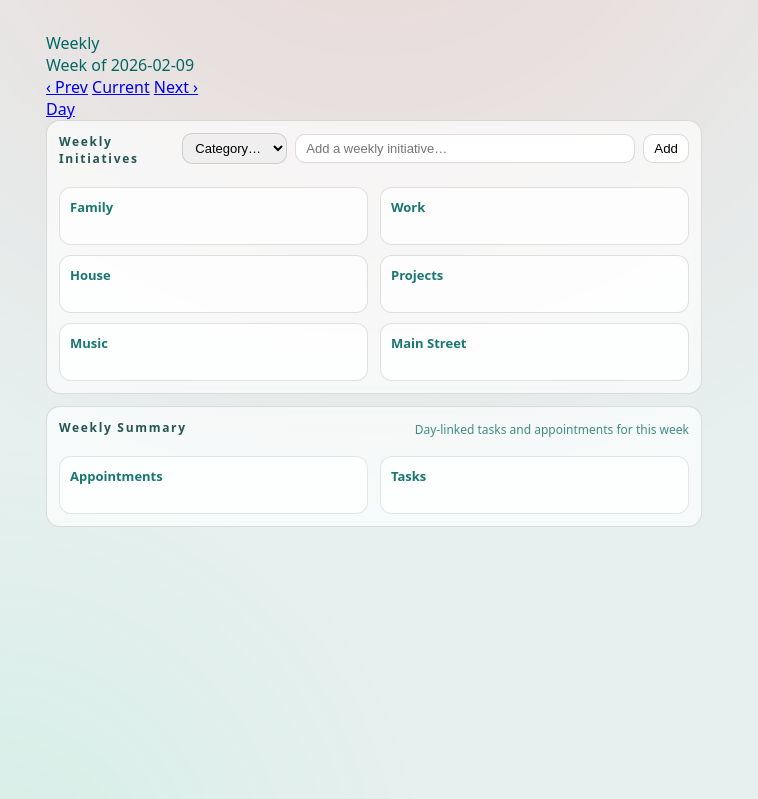
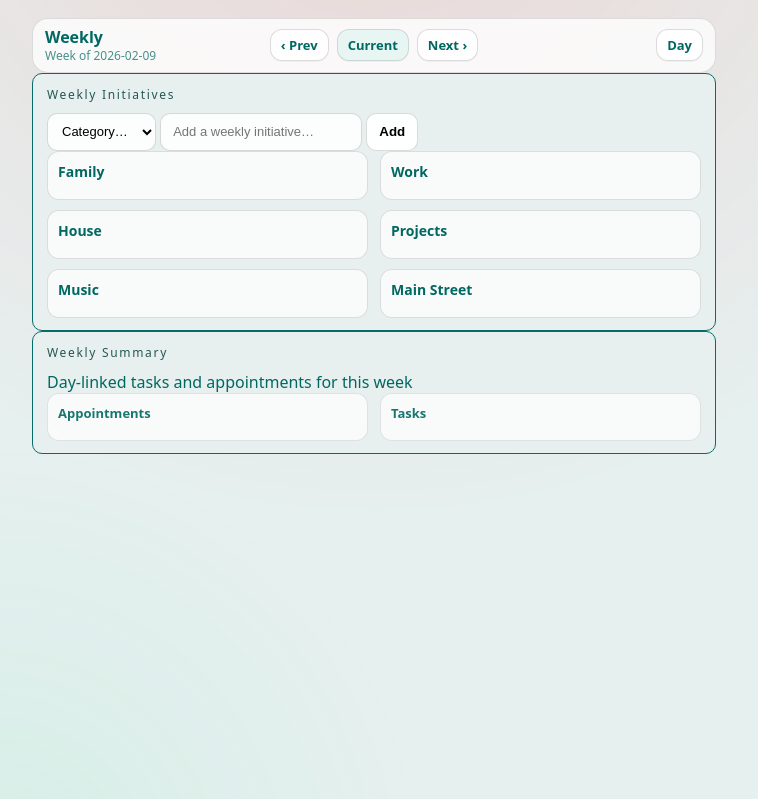
Before and after one commit to andyleer/miniFranklin, a Flask app: page /week/current in a window 1280 px wide. Shown: the top 799 px of the page, without its empty margins (266-1024 px from the left). Run offline with Flask 3, Linux system fonts and the light colour scheme; data comes from the database, SQL or seed files in the repository; data that the repository does not hold is empty.

Commit message:
Refactor CSS styles for improved organization

```diff
--- a/app/static/style.css
+++ b/app/static/style.css
@@ -6,6 +6,8 @@
   --line: rgb(5 108 104);
   --accent: #006c66;
   --ok: #3d6652;
+  --white: rgba(255,255,255,0.92);
+  --glass: rgba(231,240,239,0.88);
 }
 
 *{ box-sizing:border-box; }
@@ -406,317 +429,125 @@ body{
   text-decoration:none;
   border-bottom: 1px dotted rgba(234,238,247,.35);
 }
-
 .dot{ opacity:.6; }
 .muted{ color: var(--muted); font-size: 13px; }
+.muted.small{ font-size:12px; opacity:0.65; }
 
+/* ===================================================================
+   WEEKLY VIEW (clean + organized, no collisions with day view styles)
+   =================================================================== */
 
-/* --------------------------
-   WEEKLY VIEW
--------------------------- */
+/* Weekly page wrapper (optional, use in week.html if you have it) */
+.wk-wrap{
+  max-width: 720px;
+  margin: 0 auto;
+  padding: 18px;
+}
 
-.capture-row {
+/* ─────────────────────────────
+   WEEK HEADER (your new organized header)
+───────────────────────────── */
+
+.wk-head{
+  position: sticky;
+  top: 10px;
+  z-index: 50;
+
+  display: grid;
+  grid-template-columns: 1fr auto 1fr;
+  align-items: center;
+  gap: 10px;
+
+  padding: 10px 12px;
+  border: 1px solid rgba(0,0,0,.12);
+  border-radius: 16px;
+  background: rgba(255,255,255,.78);
+  backdrop-filter: blur(10px);
+}
+
+.wk-head-left{
   display: flex;
-  gap: 10px;
+  flex-direction: column;
+  gap: 2px;
+  min-width: 0;
+}
+
+.wk-head-title{
+  font-size: 16px;
+  font-weight: 800;
+  line-height: 1.1;
+}
+
+.wk-head-sub{
+  font-size: 12px;
+  opacity: .72;
+  line-height: 1.1;
+}
+
+.wk-head-nav{
+  display: flex;
+  gap: 8px;
+  justify-content: center;
   align-items: center;
 }
 
-.select {
-  height: 40px;
-  border-radius: 10px;
-  padding: 0 10px;
-  border: 1px solid rgba(0,0,0,0.14);
-  background: rgba(255,255,255,0.75);
-  font-size: 14px;
+.wk-head-right{
+  display: flex;
+  justify-content: flex-end;
 }
 
-.weekly-grid {
-  display: grid;
-  grid-template-columns: 1fr 1fr;
-  gap: 18px;
+.wk-chip{
+  display: inline-flex;
+  align-items: center;
+  justify-content: center;
+
+  height: 32px;
+  padding: 0 10px;
+
+  border: 1px solid rgba(0,0,0,.14);
+  border-radius: 12px;
+  background: rgba(255,255,255,.88);
+
+  text-decoration: none;
+  font-size: 13px;
+  font-weight: 650;
+  color: inherit;
+
+  box-shadow: 0 1px 0 rgba(0,0,0,.04);
 }
 
-.weekly-card .task {
-  display: flex;
-  align-items: center;
-  gap: 10px;
+.wk-chip:active{ transform: translateY(1px); }
+
+.wk-chip-primary{
+  background: rgba(230,245,243,.95);
+  border-color: rgba(0,0,0,.12);
 }
 
-.task-actions {
-  margin-left: auto;
-  display: flex;
-  gap: 6px;
-  align-items: center;
+/* Mobile header collapses gracefully */
+@media (max-width: 520px){
+  .wk-head{
+    grid-template-columns: 1fr;
+    gap: 8px;
+  }
+  .wk-head-nav{ justify-content: space-between; }
+  .wk-head-right{ justify-content: flex-end; }
 }
 
-.icon-btn {
-  width: 28px;
-  height: 28px;
-  border-radius: 10px;
-  border: 1px solid rgba(0,0,0,0.14);
-  background: rgba(255,255,255,0.7);
-  cursor: pointer;
-  font-size: 16px;
-  line-height: 1;
-}
+/* ─────────────────────────────
+   WEEK SECTION CARDS
+   (we use wk-* classes to avoid fighting .card)
+───────────────────────────── */
 
-.icon-btn:hover {
-  background: rgba(255,255,255,0.95);
-}
-
-.icon-btn.danger {
-  color: #a33;
-}
-
-.task {
-  display: flex;
-  align-items: center;
-  gap: 10px;
-}
-
-.task-text {
-  flex: 1;
-}
-
-.task-actions {
-  display: flex;
-  justify-content: flex-end;
-  min-width: 34px;
-}
-
-.task-push {
-  border: 0;
-  background: transparent;
-  cursor: pointer;
-  font-size: 14px;
-  line-height: 1;
-  opacity: 0.65;
-}
-
-.task-push:hover {
-  opacity: 1;
-}
-
-/* Week capture row: dropdown + input aligned */
-.capture-row {
-  display: flex;
-  gap: 10px;
-  align-items: center;
-}
-
-.capture-select {
-  height: 38px;
-  padding: 0 10px;
-  border-radius: 10px;
-  border: 1px solid rgba(0,0,0,0.15);
-  background: rgba(255,255,255,0.8);
-  font-size: 13px;
-}
-
-/* Weekly initiatives grid */
-.week-goals-grid {
-  display: grid;
-  grid-template-columns: repeat(3, 1fr);
-  gap: 14px;
-}
-
-.goal-col {
-  border: 1px solid rgba(0,0,0,0.08);
-  border-radius: 14px;
-  padding: 12px;
-  background: rgba(255,255,255,0.55);
-}
-
-.goal-col-title {
-  font-weight: 700;
-  font-size: 13px;
-  letter-spacing: 0.06em;
-  text-transform: uppercase;
-  margin-bottom: 8px;
-  opacity: 0.85;
-}
-
-/* Task action buttons to the far right */
-.task {
-  display: flex;
-  align-items: center;
-  gap: 10px;
-}
-
-.task-text {
-  flex: 1;
-}
-
-.task-actions {
-  display: flex;
-  gap: 8px;
-  justify-content: flex-end;
-  align-items: center;
-  min-width: 58px;
-}
-
-.task-push {
-  border: 0;
-  background: transparent;
-  cursor: pointer;
-  font-size: 14px;
-  line-height: 1;
-  opacity: 0.65;
-}
-
-.task-push:hover {
-  opacity: 1;
-}
-
-/* Weekly page layout: stacked sections */
-.weekpage{
-  display:flex;
-  flex-direction:column;
-  gap:14px;
-}
-
-/* Initiatives capture row */
-.week-capture{
-  display:flex;
-  gap:10px;
-  align-items:center;
-  margin-top:10px;
-  margin-bottom:10px;
-}
-
-.week-capture .select{
-  height:38px;
-  padding:0 10px;
-  border-radius:10px;
-}
-
-/* Exactly two columns for initiatives */
-.goal-grid{
-  display:grid;
-  grid-template-columns: 1fr 1fr;
-  gap:14px;
-}
-
-.goal-col{
-  display:flex;
-  flex-direction:column;
-  gap:12px;
-}
-
-.goal-group-title{
-  font-weight:700;
-  opacity:0.9;
-  margin-bottom:6px;
-}
-
-.goal-list{
-  list-style:none;
-  padding:0;
-  margin:0;
-  display:flex;
-  flex-direction:column;
-  gap:8px;
-}
-
-.goal-item{
-  display:flex;
-  align-items:center;
-  justify-content:space-between;
-  gap:10px;
-  padding:8px 10px;
-  border-radius:12px;
-  border:1px solid rgba(255,255,255,0.08);
-  background: rgba(255,255,255,0.03);
-}
-
-.goal-text{
-  flex:1;
-  min-width:0;
-  font-size: 13px;
-  line-height: 1.2;
-}
-
-/* Right-justified action buttons */
-.goal-actions{
-  display:flex;
-  gap:6px;
-  align-items:center;
-  justify-content:flex-end;
-}
-
-.mini-btn{
-  width:28px;
-  height:28px;
-  border-radius:10px;
-  border:1px solid rgba(255,255,255,0.12);
-  background: rgba(255,255,255,0.04);
-  cursor:pointer;
-  font-size:16px;
-  line-height:1;
-}
-
-.mini-btn.danger{
-  opacity:0.9;
-}
-
-/* Small muted helper */
-.muted.small{
-  font-size:12px;
-  opacity:0.65;
-}
-
-
-
-/* Responsive-ish: if it gets tight */
-@media (max-width: 900px) {
-  .week-goals-grid {
-    grid-template-columns: repeat(2, 1fr);
-  }
-}
-
-
-/* ─────────────────────────────
-   WEEK PAGE LAYOUT
-   ───────────────────────────── */
-
-.wrap {
-  max-width: 1100px;
-  margin: 0 auto;
-  padding: 14px;
-}
-
-.topbar {
-  display: flex;
-  justify-content: space-between;
-  align-items: center;
-  gap: 10px;
-  margin-bottom: 10px;
-}
-
-.navleft, .navright { display: flex; gap: 8px; }
-
-.navbtn {
-  display: inline-block;
-  padding: 6px 10px;
-  border: 1px solid rgba(0,0,0,.12);
-  border-radius: 10px;
-  text-decoration: none;
-  font-size: 13px;
-}
-
-.page-title { margin: 6px 0 12px; }
-.page-title .h1 { font-size: 18px; font-weight: 700; }
-.page-title .h2 { font-size: 13px; opacity: .75; }
-
-.card {
+.wk-card{
+  margin-top: 12px;
   border: 1px solid rgba(0,0,0,.12);
   border-radius: 14px;
   padding: 12px;
-  margin-bottom: 12px;
   background: rgba(255,255,255,.65);
+  backdrop-filter: blur(8px);
 }
 
-.card-hd {
+.wk-card-hd{
   display: flex;
   justify-content: space-between;
   align-items: flex-start;
@@ -724,64 +555,109 @@ body{
   margin-bottom: 10px;
 }
 
-.card-title { font-weight: 700; }
-.card-sub { font-size: 12px; opacity: .75; margin-top: 2px; }
+.wk-card-title{
+  font-weight: 800;
+  font-size: 12px;
+  letter-spacing: .14em;
+  color: var(--muted);
+}
 
-.wk-capture {
-  display: flex;
+.wk-card-sub{
+  font-size: 12px;
+  opacity: .75;
+  margin-top: 2px;
+}
+
+/* ─────────────────────────────
+   WEEK CAPTURE ROW (dropdown + input + add)
+───────────────────────────── */
+
+.week-capture{
+  display: grid;
+  grid-template-columns: 140px 1fr auto;
   gap: 8px;
   align-items: center;
+  width: 100%;
 }
 
-.wk-select {
-  padding: 6px 8px;
+.wk-select{
+  height: 38px;
+  padding: 0 10px;
   border-radius: 10px;
-  border: 1px solid rgba(0,0,0,.14);
+  border: 1px solid rgba(0,0,0,0.15);
+  background: rgba(255,255,255,0.85);
   font-size: 13px;
 }
 
-.wk-input {
-  width: 340px;
-  padding: 6px 10px;
+.wk-input{
+  height: 38px;
+  padding: 0 12px;
   border-radius: 10px;
-  border: 1px solid rgba(0,0,0,.14);
+  border: 1px solid rgba(0,0,0,0.15);
+  background: rgba(255,255,255,0.85);
   font-size: 13px;
+  outline: none;
 }
 
-.wk-add {
-  padding: 6px 10px;
+.wk-input:focus{ border-color: rgba(255,59,59,.45); }
+
+.wk-add{
+  height: 38px;
+  padding: 0 12px;
   border-radius: 10px;
-  border: 1px solid rgba(0,0,0,.14);
-  background: rgba(255,255,255,.9);
+  border: 1px solid rgba(0,0,0,0.14);
+  background: rgba(255,255,255,0.95);
   cursor: pointer;
+  font-weight: 700;
 }
 
-/* Always 2 columns for initiatives */
-.wk-grid-2 {
+@media (max-width: 520px){
+  .week-capture{
+    grid-template-columns: 1fr;
+  }
+  .wk-add{ width: 100%; }
+}
+
+/* ─────────────────────────────
+   WEEKLY INITIATIVES
+   Always EXACTLY 2 columns:
+   LEFT: Family/House/Music
+   RIGHT: Work/Projects/Main Street
+───────────────────────────── */
+
+.wk-grid-2{
   display: grid;
   grid-template-columns: 1fr 1fr;
   gap: 12px;
 }
 
-.wk-col { display: flex; flex-direction: column; gap: 10px; }
+.wk-col{
+  display: flex;
+  flex-direction: column;
+  gap: 10px;
+}
 
-.wk-box {
+.wk-box{
   border: 1px solid rgba(0,0,0,.12);
   border-radius: 12px;
   padding: 10px;
   background: rgba(255,255,255,.75);
 }
 
-.wk-box-hd {
-  font-weight: 700;
-  font-size: 13px;
+.wk-box-hd{
+  font-weight: 800;
+  font-size: 14px;
   margin-bottom: 8px;
-  opacity: .9;
+  color: var(--ink);
 }
 
-.wk-list { display: flex; flex-direction: column; gap: 6px; }
+.wk-list{
+  display: flex;
+  flex-direction: column;
+  gap: 6px;
+}
 
-.wk-item {
+.wk-item{
   display: flex;
   justify-content: space-between;
   align-items: center;
@@ -810,36 +691,46 @@ body{
   line-height: 1;
 }
 
-.mini-btn.danger {
+.mini-btn.danger{
   background: rgba(255,240,240,.95);
 }
 
-.wk-empty { height: 10px; opacity: .35; }
+/* On smaller screens, initiatives stack */
+@media (max-width: 900px){
+  .wk-grid-2{ grid-template-columns: 1fr; }
+}
 
-/* Summary area */
-.wk-split {
+/* ─────────────────────────────
+   WEEKLY SUMMARY (appointments/tasks panes)
+───────────────────────────── */
+
+.wk-split{
   display: grid;
   grid-template-columns: 1fr 1fr;
   gap: 12px;
 }
 
-.wk-pane {
+.wk-pane{
   border: 1px solid rgba(0,0,0,.10);
   border-radius: 12px;
   padding: 10px;
   background: rgba(255,255,255,.75);
 }
 
-.wk-pane-hd {
-  font-weight: 700;
+.wk-pane-hd{
+  font-weight: 800;
   font-size: 13px;
   margin-bottom: 8px;
   opacity: .9;
 }
 
-.wk-sum-list { display: flex; flex-direction: column; gap: 6px; }
+.wk-sum-list{
+  display: flex;
+  flex-direction: column;
+  gap: 6px;
+}
 
-.wk-sum-row {
+.wk-sum-row{
   display: grid;
   grid-template-columns: 46px 1fr;
   gap: 10px;
```
Also changed, not shown: other parts of app/static/style.css (+55 -31 lines).
